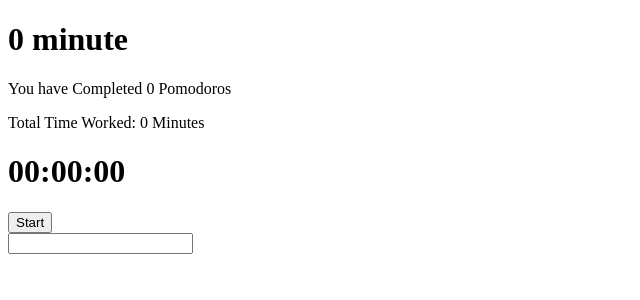
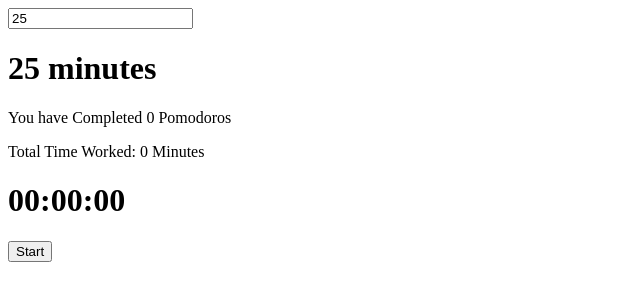
Before and after one commit to echosit/pomodoro-timer, a React (Create React App) app: page / in a window 1280 px wide. Shown: the top 300 px of the page, without its empty margins (0-640 px from the left). Built offline with nearby package versions, Linux system fonts and the light colour scheme.

Commit message:
set default state of userInput to 25 and fix input bug

```diff
--- a/src/components/Input.js
+++ b/src/components/Input.js
@@ -5,7 +5,7 @@
   constructor(props) {
     super(props);
 
-    this.state = { userInput: '' };
+    this.state = { userInput: 25 };
 
     this.handleUserInput = this.handleUserInput.bind(this);
   }
@@ -17,8 +17,8 @@
   render() {
     return (
       <div>
+        <input type="number" onChange={this.handleUserInput} value={this.state.userInput} />
         <Timer pomodoro={this.state.userInput}/> {/* Set props.pomodoro to input value */}
-        <input type="number" onChange={this.handleUserInput} value={this.state.userInput} />
       </div>
     );
   }
--- a/src/components/Timer.js
+++ b/src/components/Timer.js
@@ -45,8 +45,7 @@
   }
 
   //Pomodoro Time Interval
-  let pomodoro = props.pomodoro; //set the value of pomodoro from input component
-  if (minutes === pomodoro) {
+  if (minutes === props.pomodoro) {
     setMinutes(0); //sets minutes
     setStart(false); //stops timer
     setButton("Start"); //button is on Start
@@ -57,7 +56,7 @@
 
   return (
     <div>
-      <h1>{pomodoro} { pomodoro < 1 && '0' } minute{ pomodoro > 1 && 's' }</h1>
+      <h1>{props.pomodoro} { props.pomodoro < 1 && '0' } minute{ props.pomodoro > 1 && 's' }</h1>
       <p>You have Completed {pomodoroTracker} Pomodoros</p>
       <p>Total Time Worked: {focusTime} Minutes</p>
       <h1>{ hours < 10 && '0' }{hours}:{ minutes < 10 && '0' }{minutes}:{ seconds < 10 && '0' }{seconds}</h1>
```
